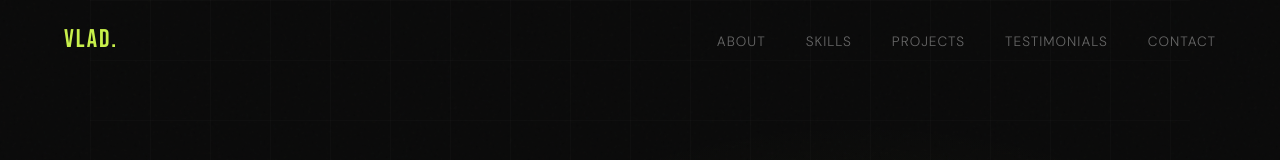
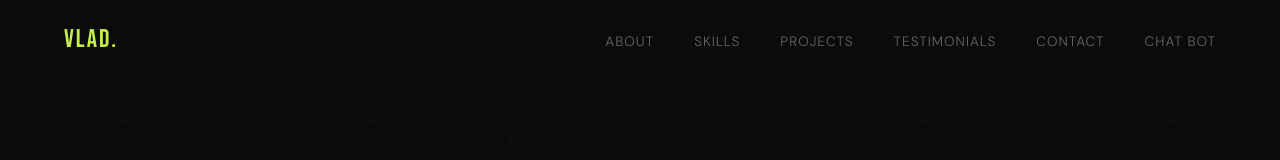
Before and after one commit to Greg181x/My_Portfolio, a plain HTML site: page index.html in a window 1280 px wide. Shown: the top 160 px of the page. Drawn offline with nearby package versions, Linux system fonts and the light colour scheme.

Commit message:
Update index.html

```diff
--- a/index.html
+++ b/index.html
@@ -513,6 +513,7 @@
       <li><a href="#projects">Projects</a></li>
       <li><a href="#testimonials">Testimonials</a></li>
       <li><a href="#contact">Contact</a></li>
+      <li><a href="chat.html">Chat Bot</a></li>
     </ul>
     <div class="hamburger" id="hamburger" onclick="toggleMenu()">
       <span></span><span></span><span></span>
```
